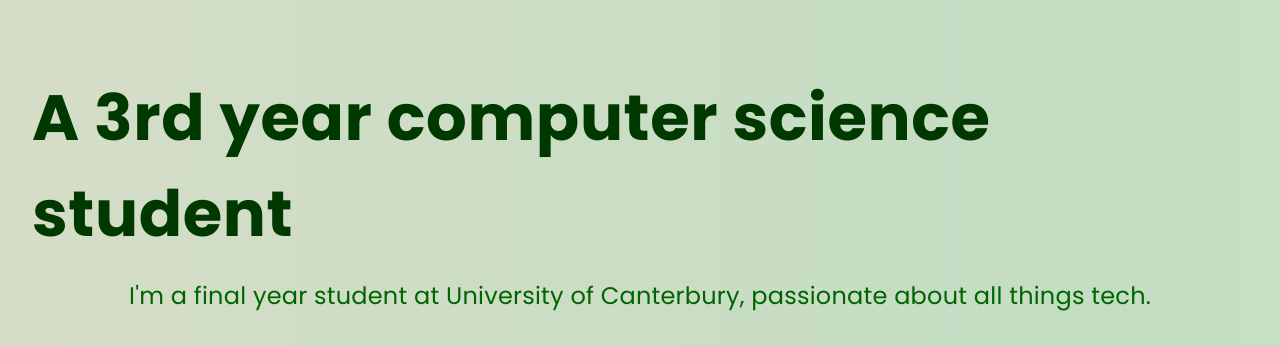
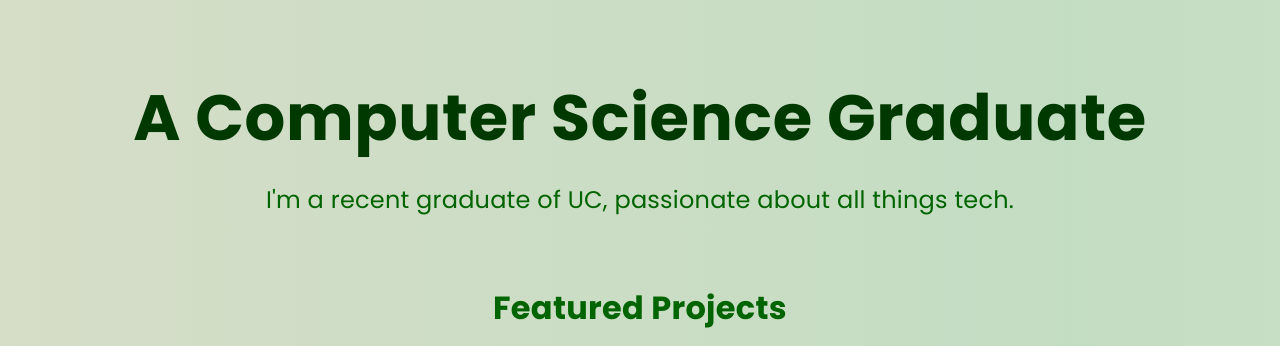
Before and after one commit to AakristaD/my-portfolio, a React (Create React App) app: page /#/ in a window 1280 px wide. Shown: the part 282-628 px from the top of the page. Built offline with nearby package versions, Linux system fonts and the light colour scheme; grey boxes are pictures that could not be loaded.

Commit message:
Update Home.tsx

```diff
--- a/src/pages/Home.tsx
+++ b/src/pages/Home.tsx
@@ -75,9 +75,9 @@
     return (
         <HomeContainer sx={{ paddingTop: 15 }}>
             <AnimatedHeader text="Hi. I'm Aakrista." variant="largeHeader" />
-            <AnimatedHeader text="A 3rd year computer science student" variant="brown"  />
+            <AnimatedHeader text="A Computer Science Graduate" variant="brown"  />
             <AnimatedHeader
-                text="I'm a final year student at University of Canterbury, passionate about all things tech."
+                text="I'm a recent graduate of UC, passionate about all things tech."
                 variant="subheader"
             />
             <hr style={{ border: 'none', borderTop: '2px solid black', margin: '32px 0' }} />
```
